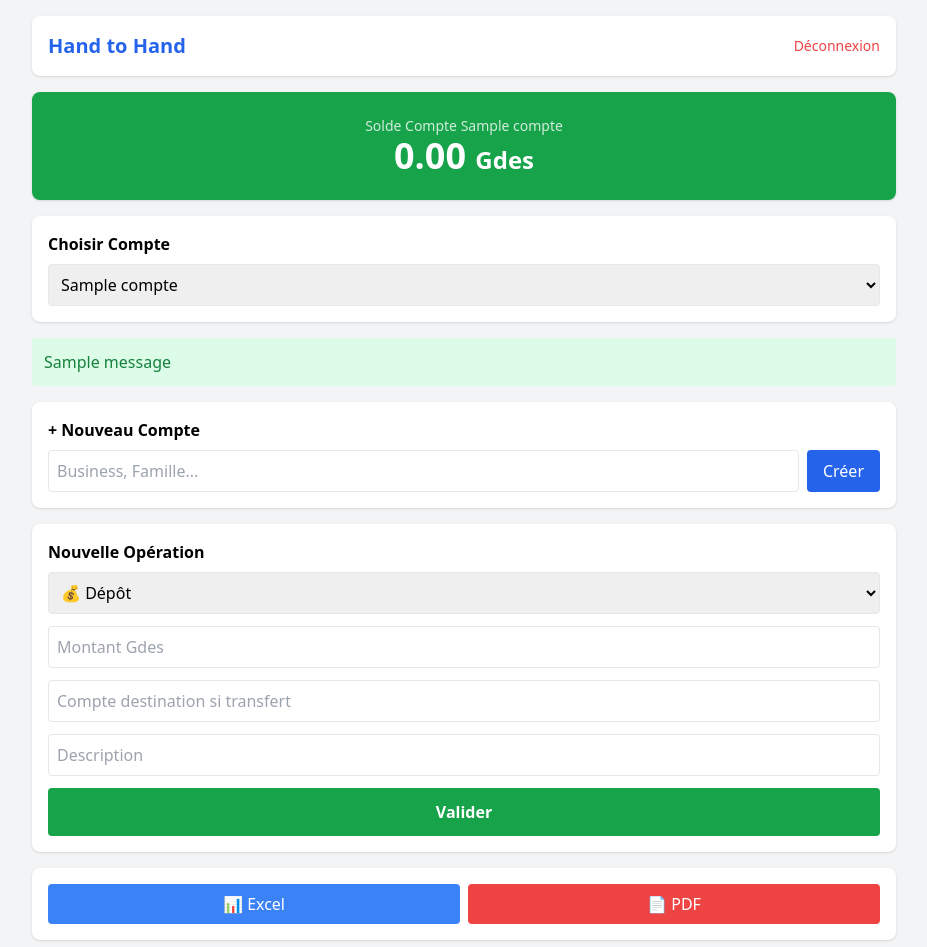
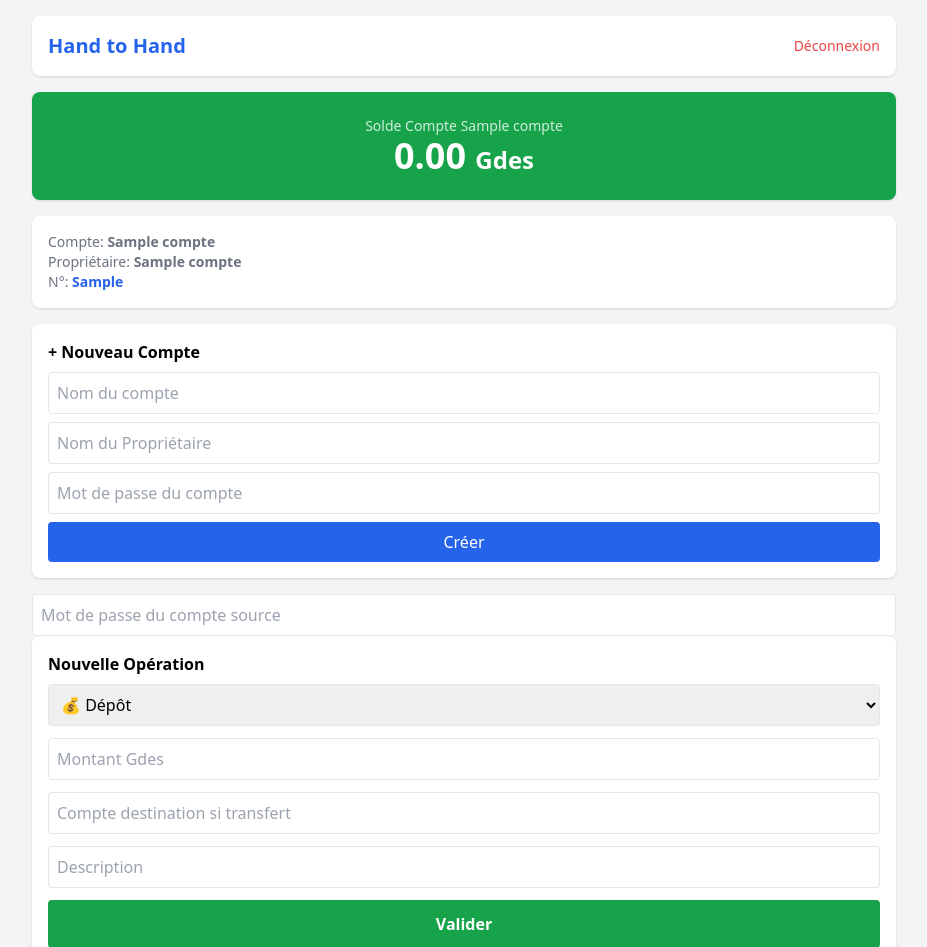
Before and after one commit to hand-to-hand-money/hand-to-hand-money, a Flask app: page / in a window 1280 px wide. Shown: the top 947 px of the page, without its empty margins (176-1103 px from the left). Run offline with Flask 3, Linux system fonts and the light colour scheme; the visitor is signed in with stand-in values (Sample User, id 1); tables that the repository leaves empty hold one stand-in row (values such as "Sample post"); one stand-in notice (Sample message) is shown; some libraries are stand-ins or nearby versions.

Commit message:
Refactor account section and add new account form
Removed the account selection form and flash messages section. Added details for the active account and a new account creation form.

```diff
--- a/templates/index.html
+++ b/templates/index.html
@@ -21,33 +21,27 @@
         <p class="text-4xl font-bold">{{ "{:,.2f}".format(solde) }} <span class="text-2xl">Gdes</span></p>
     </div>
 
-    <!-- CHOIX COMPTE -->
-    <form method="GET" class="bg-white rounded-lg shadow p-4 mb-4">
-        <label class="font-semibold">Choisir Compte</label>
-        <select name="compte_id" onchange="this.form.submit()" class="w-full mt-2 p-2 border rounded">
-            {% for c in comptes %}
-            <option value="{{ c.id }}" {% if c.id == compte_actif_id %}selected{% endif %}>{{ c.nom }}</option>
-            {% endfor %}
-        </select>
-    </form>
 
-    <!-- FLASH MESSAGES -->
-    {% with messages = get_flashed_messages(with_categories=true) %}
-        {% for c,m in messages %}
-        <div class="p-3 mb-4 rounded {% if c=='success' %}bg-green-100 text-green-700{% else %}bg-red-100 text-red-700{% endif %}">{{m}}</div>
-        {% endfor %}
-    {% endwith %}
+   <!-- INFOS COMPTE ACTIF -->
+<div class="bg-white rounded-lg shadow p-4 mb-4">
+    {% set compte_actif = comptes|selectattr('id','equalto',compte_actif_id)|first %}
+    <p class="text-sm text-gray-500">Compte: <span class="font-bold">{{ compte_actif.nom }}</span></p>
+    <p class="text-sm text-gray-500">Propriétaire: <span class="font-bold">{{ compte_actif.nom_proprietaire }}</span></p>
+    <p class="text-sm text-gray-500">N°: <span class="font-bold text-blue-600">{{ compte_actif.numero_compte }}</span></p>
+</div>
 
 <!-- CREER COMPTE -->
 <div class="bg-white rounded-lg shadow p-4 mb-4">
     <h3 class="font-bold mb-2">+ Nouveau Compte</h3>
-        <form method="POST" action="{{ url_for('creer_compte') }}" class="flex gap-2">
-            <input type="text" name="nom_compte" placeholder="Business, Famille..." required class="flex-1 p-2 border rounded">
-            <button type="submit" class="bg-blue-600 text-white px-4 py-2 rounded">Créer</button>
+    <form method="POST" action="{{ url_for('creer_compte') }}" class="space-y-2">
+        <input type="text" name="nom_compte" placeholder="Nom du compte" required class="w-full p-2 border rounded">
+        <input type="text" name="nom_proprietaire" placeholder="Nom du Propriétaire" required class="w-full p-2 border rounded">
+        <input type="password" name="password_compte" placeholder="Mot de passe du compte" required class="w-full p-2 border rounded">
+        <button type="submit" class="w-full bg-blue-600 text-white px-4 py-2 rounded">Créer</button>
     </form>
 </div>
-
  <!-- NOUVELLE OPERATION -->
+    <input type="password" name="password_compte" placeholder="Mot de passe du compte source" required class="w-full p-2 border rounded">
     <div class="bg-white rounded-lg shadow p-4 mb-4">
         <h3 class="font-bold mb-2">Nouvelle Opération</h3>
         <form method="POST" class="space-y-3">
```
Lines whose indentation alone changed are shown as unchanged.
